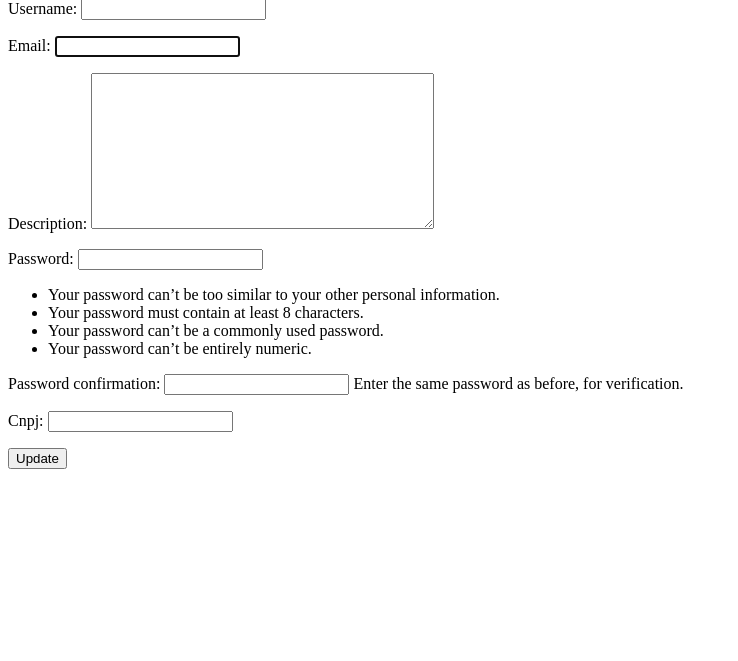
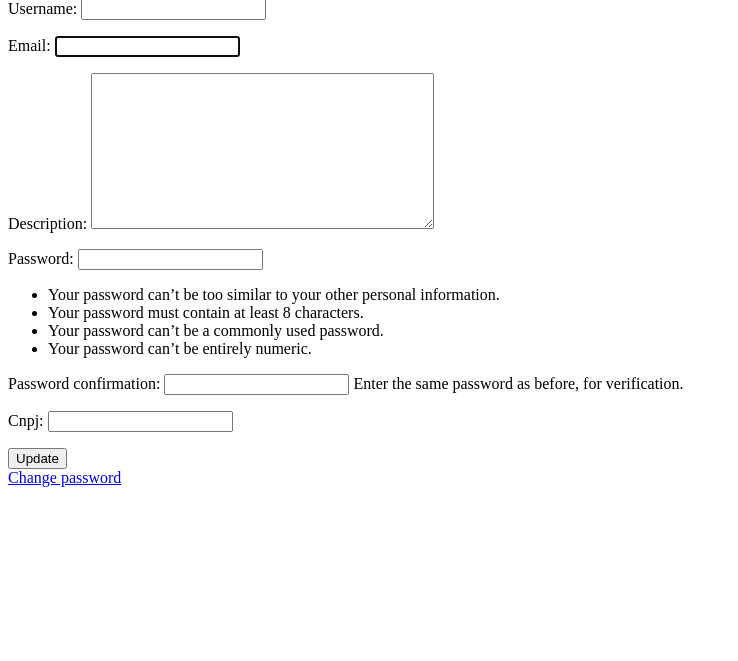
Before and after one commit to PauloRobertoPC/Extendidos, a Django app: template templates/ong_edit.html in a window 1280 px wide. Shown: the part 81-742 px from the top of the page, without its empty margins (0-738 px from the left). Run offline with Django 4.2, Linux system fonts and the light colour scheme; the template is opened without the code that fills it: values that come from a table or form of the project are taken from there, others are empty.

Commit message:
Password change button added to edit_perfil.html

```diff
--- a/templates/ong_edit.html
+++ b/templates/ong_edit.html
@@ -5,4 +5,5 @@
     {{ form.as_p }}
     <input type="submit" value="Update">
 </form>
+<a href="{% url 'password_change' %}"> Change password </a>
 {% endblock content %}
--- a/templates/student_edit.html
+++ b/templates/student_edit.html
@@ -5,4 +5,5 @@
     {{ form.as_p }}
     <input type="submit" value="Update">
 </form>
+<a href="{% url 'password_change' %}"> Change password </a>
 {% endblock content %}
```
